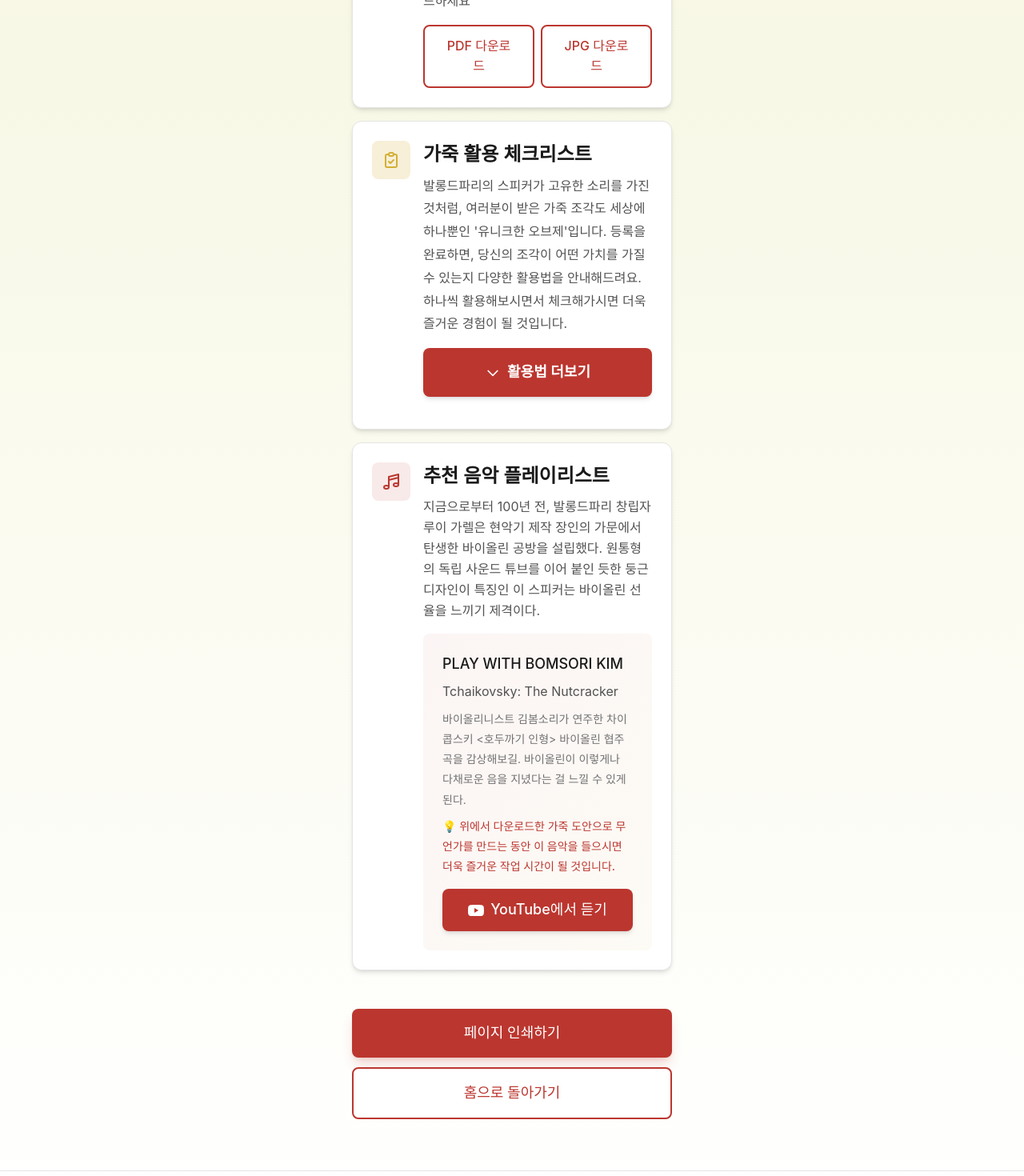
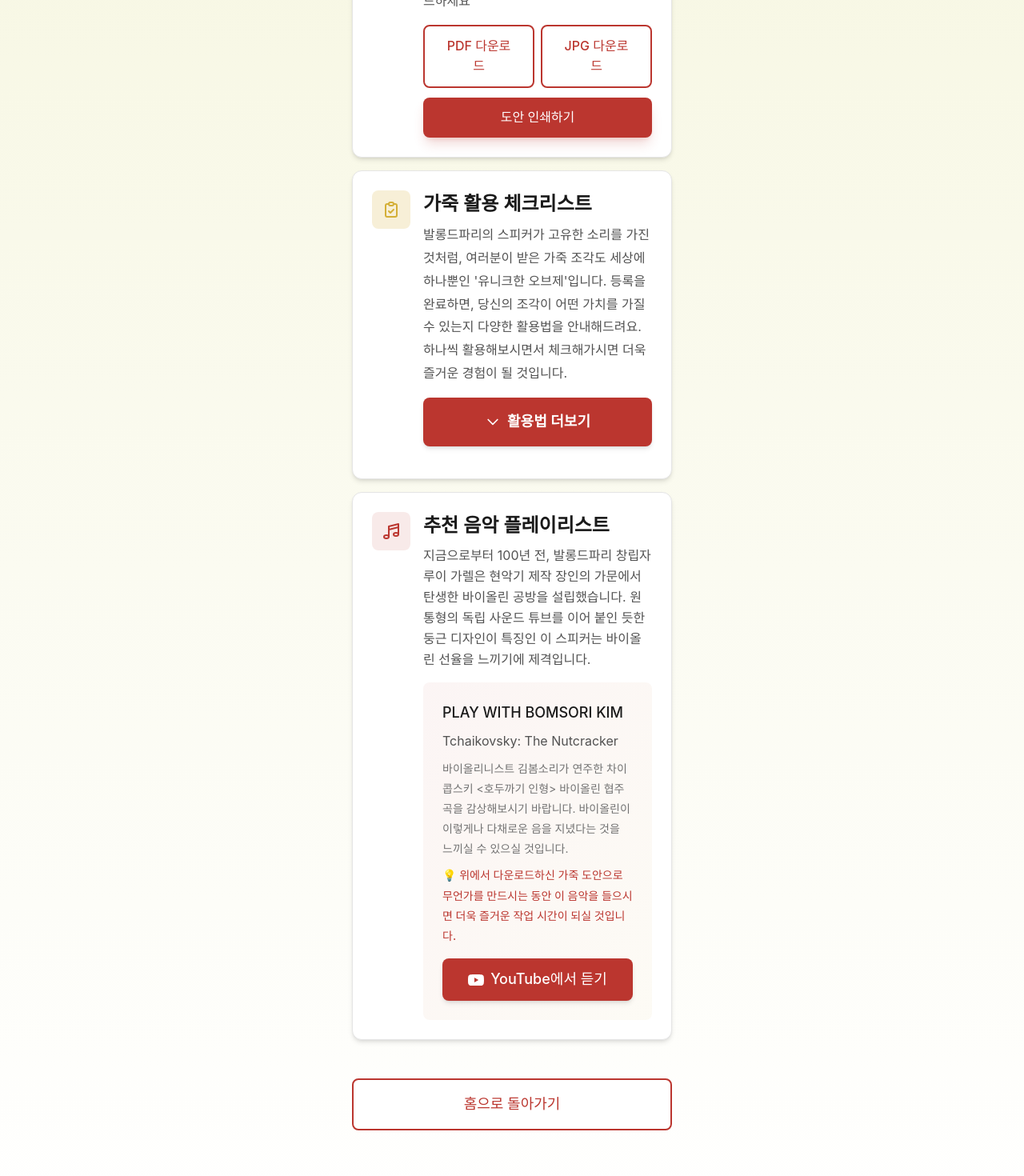
Before and after one commit to sodaaw/ballon-product-registration, a Next.js app: page /success in a window 1280 px wide. Shown: the part 540-2010 px from the top of the page at 80% size. Built offline with nearby package versions, Linux system fonts and the light colour scheme; a web font is replaced by a local one.

Commit message:
멘트 수정

```diff
--- a/app/page.tsx
+++ b/app/page.tsx
@@ -29,9 +29,11 @@ export default function LandingPage() {
               지금 시작하세요.
             </h2>
             <p className="text-body-lg text-brand-gray-600 leading-relaxed">
-              간단한 등록으로
+              등록을 완료하면
               <br />
-              특별한 혜택을 받아보세요
+              당신만의 가죽 조각을 위한
+              <br />
+              맞춤 활용 가이드와 도안이 열립니다.
             </p>
           </div>
 
--- a/app/register/page.tsx
+++ b/app/register/page.tsx
@@ -164,7 +164,7 @@ export default function RegisterPage() {
             type="text"
             value={formData.customerName}
             onChange={(e) => handleChange('customerName', e.target.value)}
-            placeholder="성함을 입력하세요"
+            placeholder="성함을 입력해주세요"
             error={errors.customerName}
             required
           />
@@ -175,7 +175,7 @@ export default function RegisterPage() {
             type="tel"
             value={formData.phoneNumber}
             onChange={(e) => handleChange('phoneNumber', e.target.value)}
-            placeholder="010-0000-0000"
+            placeholder="010-0000-0000 형태로 입력해주세요"
             maxLength={13}
             error={errors.phoneNumber}
             required
@@ -242,9 +242,6 @@ export default function RegisterPage() {
             {(errors.purchaseYear || errors.purchaseMonth || errors.purchaseDay) && (
               <p className="mt-2 text-body-sm text-red-600">구매일을 선택해주세요</p>
             )}
-            <p className="mt-2 text-body-sm text-brand-gray-500">
-              직접 입력이 어려우시면 생략 가능합니다
-            </p>
           </div>
 
           {/* 구매처 */}
--- a/app/success/page.tsx
+++ b/app/success/page.tsx
@@ -88,6 +88,7 @@ export default function SuccessPage() {
                     <p className="text-body text-brand-gray-600 mb-4">
                       발롱드파리만의 특별한 가죽 도안을 다운로드하세요
                     </p>
+                    <div className="space-y-3">
                       <div className="flex gap-2">
                         <Button
                           variant="secondary"
@@ -104,6 +105,15 @@ export default function SuccessPage() {
                           className="flex-1"
                         >
                           JPG 다운로드
+                        </Button>
+                      </div>
+                      <Button
+                        variant="primary"
+                        size="md"
+                        onClick={handlePrint}
+                        className="w-full"
+                      >
+                        도안 인쇄하기
                       </Button>
                     </div>
                   </div>
@@ -394,7 +404,7 @@ export default function SuccessPage() {
                       추천 음악 플레이리스트
                     </h3>
                     <p className="text-body text-brand-gray-600 mb-4 leading-relaxed">
-                      지금으로부터 100년 전, 발롱드파리 창립자 루이 가렐은 현악기 제작 장인의 가문에서 탄생한 바이올린 공방을 설립했다. 원통형의 독립 사운드 튜브를 이어 붙인 듯한 둥근 디자인이 특징인 이 스피커는 바이올린 선율을 느끼기 제격이다.
+                      지금으로부터 100년 전, 발롱드파리 창립자 루이 가렐은 현악기 제작 장인의 가문에서 탄생한 바이올린 공방을 설립했습니다. 원통형의 독립 사운드 튜브를 이어 붙인 듯한 둥근 디자인이 특징인 이 스피커는 바이올린 선율을 느끼기에 제격입니다.
                     </p>
                     <div className="bg-gradient-to-br from-brand-primary/5 to-brand-gold/5 rounded-lg p-6 space-y-4">
                       <div className="space-y-2" style={{ lineHeight: '1.8' }}>
@@ -405,10 +415,10 @@ export default function SuccessPage() {
                           Tchaikovsky: The Nutcracker
                         </div>
                         <p className="text-body-sm text-brand-gray-500 mt-2" style={{ lineHeight: '1.8' }}>
-                          바이올리니스트 김봄소리가 연주한 차이콥스키 &lt;호두까기 인형&gt; 바이올린 협주곡을 감상해보길. 바이올린이 이렇게나 다채로운 음을 지녔다는 걸 느낄 수 있게 된다.
+                          바이올리니스트 김봄소리가 연주한 차이콥스키 &lt;호두까기 인형&gt; 바이올린 협주곡을 감상해보시기 바랍니다. 바이올린이 이렇게나 다채로운 음을 지녔다는 것을 느끼실 수 있으실 것입니다.
                         </p>
                         <p className="text-body-sm text-brand-primary mt-3 font-medium" style={{ lineHeight: '1.8' }}>
-                          💡 위에서 다운로드한 가죽 도안으로 무언가를 만드는 동안 이 음악을 들으시면 더욱 즐거운 작업 시간이 될 것입니다.
+                          💡 위에서 다운로드하신 가죽 도안으로 무언가를 만드시는 동안 이 음악을 들으시면 더욱 즐거운 작업 시간이 되실 것입니다.
                         </p>
                       </div>
                       <a
@@ -434,15 +444,7 @@ export default function SuccessPage() {
           </div>
 
           {/* 액션 버튼들 */}
-          <div className="space-y-3 pt-4 pb-8">
-            <Button
-              variant="primary"
-              size="lg"
-              onClick={handlePrint}
-              className="w-full"
-            >
-              페이지 인쇄하기
-            </Button>
+          <div className="pt-4 pb-8">
             <Button
               variant="secondary"
               size="lg"
```
Also changed, not shown: app/api/register/route.ts (line endings or trailing spaces), app/layout.tsx (line endings or trailing spaces), components/ui/Button.tsx (line endings or trailing spaces), components/ui/Card.tsx (line endings or trailing spaces), next.config.js (line endings or trailing spaces), package.json (line endings or trailing spaces), postcss.config.js (line endings or trailing spaces), tsconfig.json (line endings or trailing spaces), 1 other file (tests, documents, lock files or other folders). Lines whose indentation alone changed are shown as unchanged.
